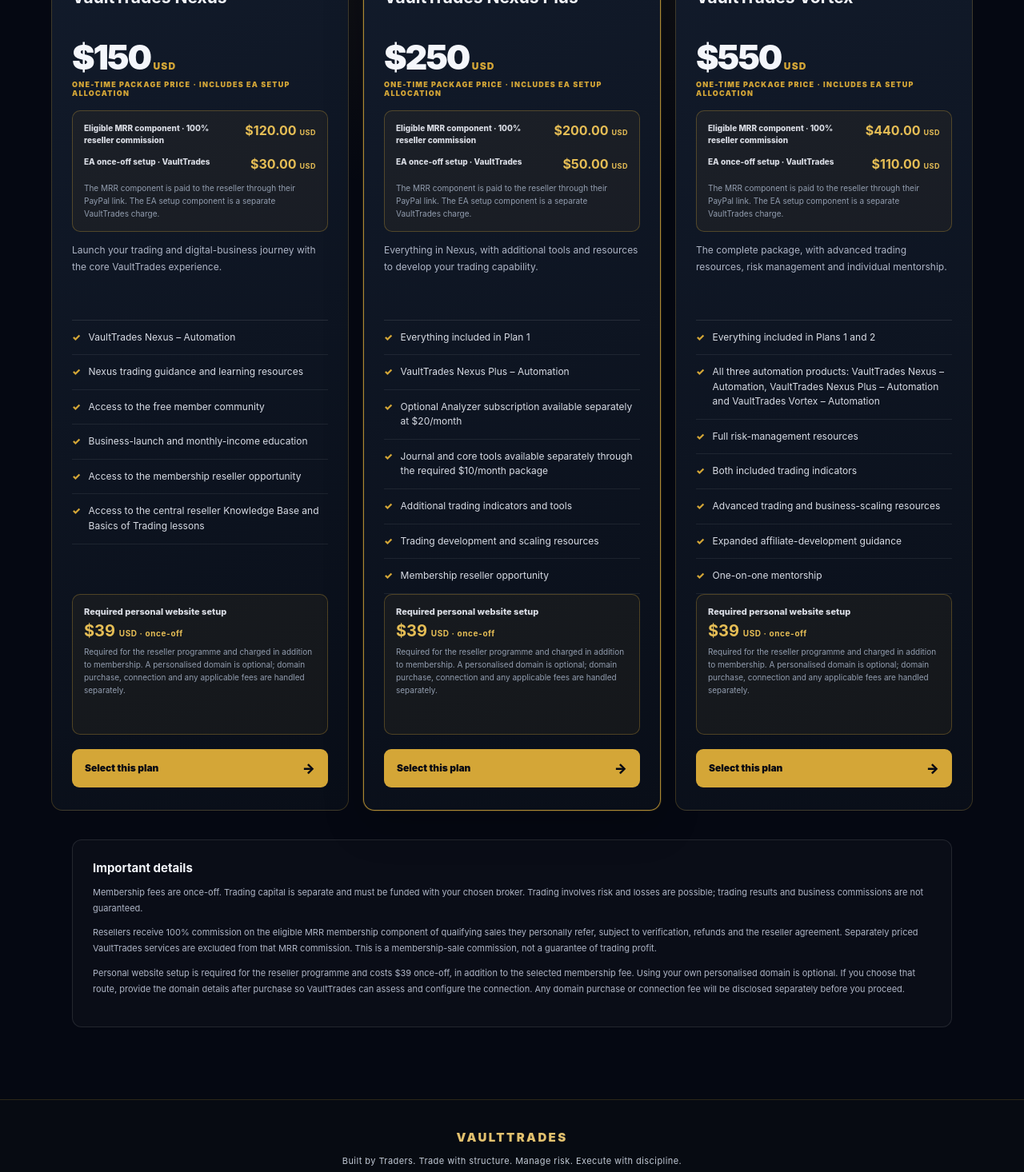
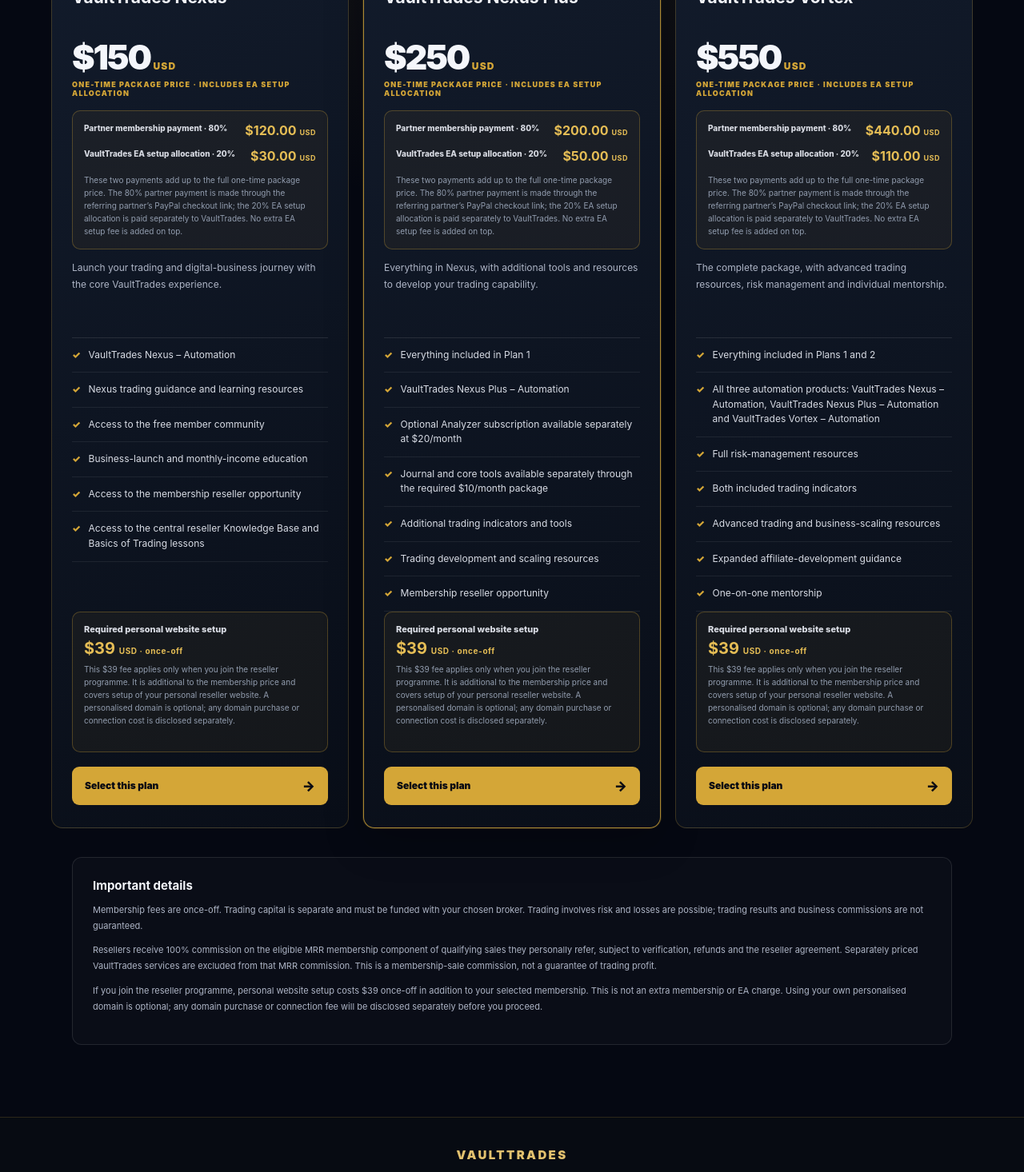
Before and after one commit to iyandatalks/vaulttrades, a Next.js app: page /plans in a window 1280 px wide. Shown: the part 486-1952 px from the top of the page at 80% size. Built offline with nearby package versions, Linux system fonts and the light colour scheme; no server answers.

Commit message:
Clarify package payment split and reseller website fee

```diff
--- a/app/plans/page.tsx
+++ b/app/plans/page.tsx
@@ -63,17 +63,17 @@ export default function PlansPage() {
             <div className="vt-plan-price">{plan.price}<small> USD</small></div>
             <div className="vt-plan-once">ONE-TIME PACKAGE PRICE · INCLUDES EA SETUP ALLOCATION</div>
             <div className="vt-plan-breakdown">
-              <div><span>Eligible MRR component · 100% reseller commission</span>
+              <div><span>Partner membership payment · 80%</span>
               <strong>${(Number(plan.price.replace("$", "")) * 0.8).toFixed(2)} <small>USD</small></strong></div>
-              <div><span>EA once-off setup · VaultTrades</span><strong>${(Number(plan.price.replace("$", "")) * 0.2).toFixed(2)} <small>USD</small></strong></div>
-              <p>The MRR component is paid to the reseller through their PayPal link. The EA setup component is a separate VaultTrades charge.</p>
+              <div><span>VaultTrades EA setup allocation · 20%</span><strong>${(Number(plan.price.replace("$", "")) * 0.2).toFixed(2)} <small>USD</small></strong></div>
+              <p>These two payments add up to the full one-time package price. The 80% partner payment is made through the referring partner’s PayPal checkout link; the 20% EA setup allocation is paid separately to VaultTrades. No extra EA setup fee is added on top.</p>
             </div>
             <p className="vt-plan-intro">{plan.intro}</p>
             <ul>{plan.features.map((feature) => <li key={feature}><span aria-hidden="true">✓</span>{feature}</li>)}</ul>
             <div className="vt-plan-addon">
               <span>Required personal website setup</span>
               <strong>$39 <small>USD · once-off</small></strong>
-              <p>Required for the reseller programme and charged in addition to membership. A personalised domain is optional; domain purchase, connection and any applicable fees are handled separately.</p>
+              <p>This $39 fee applies only when you join the reseller programme. It is additional to the membership price and covers setup of your personal reseller website. A personalised domain is optional; any domain purchase or connection cost is disclosed separately.</p>
             </div>
             <Link className="vt-plan-select" href={`/membership/checkout?plan=${plan.code}`}>Select this plan <span>→</span></Link>
           </article>
@@ -83,7 +83,7 @@ export default function PlansPage() {
         <h2>Important details</h2>
         <p>Membership fees are once-off. Trading capital is separate and must be funded with your chosen broker. Trading involves risk and losses are possible; trading results and business commissions are not guaranteed.</p>
         <p>Resellers receive 100% commission on the eligible MRR membership component of qualifying sales they personally refer, subject to verification, refunds and the reseller agreement. Separately priced VaultTrades services are excluded from that MRR commission. This is a membership-sale commission, not a guarantee of trading profit.</p>
-        <p>Personal website setup is required for the reseller programme and costs $39 once-off, in addition to the selected membership fee. Using your own personalised domain is optional. If you choose that route, provide the domain details after purchase so VaultTrades can assess and configure the connection. Any domain purchase or connection fee will be disclosed separately before you proceed.</p>
+        <p>If you join the reseller programme, personal website setup costs $39 once-off in addition to your selected membership. This is not an extra membership or EA charge. Using your own personalised domain is optional; any domain purchase or connection fee will be disclosed separately before you proceed.</p>
       </section>
     </main>
   );
```
